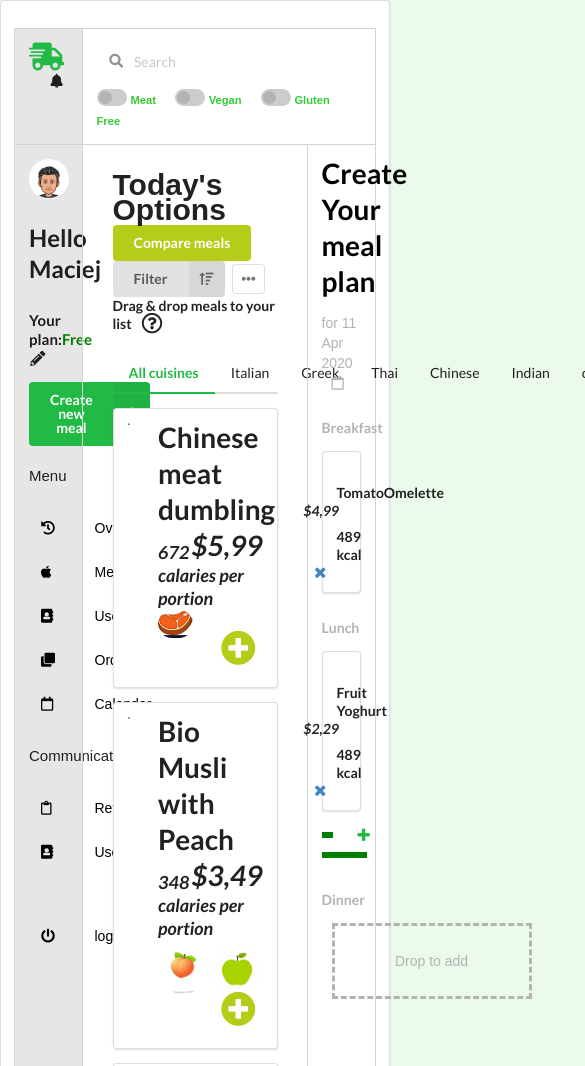
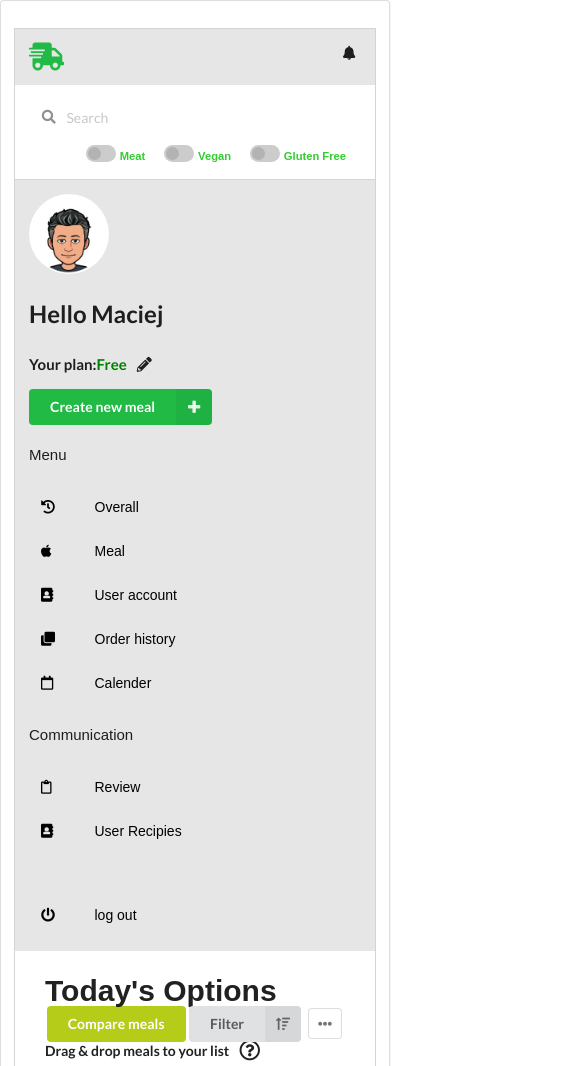
Before and after one commit to DhaaraniCIT/Spotknack, a plain HTML site: page index.html in a window 390 px wide. Shown: the top 1066 px of the page, 585 px wide, since content can reach past the window. Drawn offline with nearby package versions, Linux system fonts and the light colour scheme; a web font is replaced by a local one.

Commit message:
Update index.html

```diff
--- a/index.html
+++ b/index.html
@@ -12,16 +12,16 @@
     <script src="https://ajax.googleapis.com/ajax/libs/jquery/3.4.1/jquery.min.js"></script>
     </script>
     </head>
-  <body style="background-color:#ebfaeb">
-    <div class="ui segment">
+  <body >
+    <div class="ui segment" >
       <div class="ui celled grid " style="outline: none;
       border-style: none">
         <div class="row">
-          <div class="three wide column" style="background:#e6e6e6">
+          <div class="sixteen wide mobile eight wide tablet three wide computer column" style="background:#e6e6e6">
             <i class="green big shipping fast icon"></i>
             <i class="samll bell icon" style="float:right"></i>
           </div>
-          <div class="thirteen wide column " style="height:auto">
+          <div class="sixteen wide mobile eight wide tablet thirteen wide computer column " style="height:auto">
             <div class="ui search">
               <div class="ui left icon input">
                 <input type="text" placeholder="Search" style="width: 70%;outline: none;border-style: none;">
@@ -48,7 +48,7 @@
           </div>
         </div>
         <div class="row">
-          <div class="three wide column" style="background:#e6e6e6">
+          <div class="sixteen wide mobile eight wide tablet three wide computer column" style="background:#e6e6e6">
             <div id="app">
               <div class="image">
                 <img v-bind:src="image" class="ui tiny circular image">
@@ -99,7 +99,7 @@
               </a>
             </div>-->
           </div>
-          <div class="ten wide column" style="padding: 30px;">
+          <div class="sixteen wide mobile eight wide tablet ten wide computer column" style="padding: 30px;">
             <strong style="font-size: 30px;">Today's Options</strong>
             <div style="float:right">
               <button class="ui olive button">Compare meals</button><button class="ui right labeled icon button">
@@ -110,25 +110,25 @@
             </div>
             <h5 class="ui header">Drag & drop meals to your list &nbsp&nbsp<i class="question circle outline icon"></i></h5>
             <div class="ui green secondary pointing menu">
-              <a class="active item" href="#">
+              <a class="active item" href="#main_body">
                 All cuisines
               </a>
-              <a class="item" href="#">
+              <a class="item" href="#main_body">
                 Italian
               </a>
-              <a class="item" href="#">
+              <a class="item" href="#main_body">
                 Greek
               </a>
-              <a class="item" href="#">
+              <a class="item" href="#main_body">
                 Thai
               </a>
-              <a class="item" href="#">
+              <a class="item" href="#main_body">
                 Chinese
               </a>
-              <a class="item" href="#">
+              <a class="item" href="#main_body">
                 Indian
               </a>
-              <a class="item" href="#">
+              <a class="item" href="#main_body">
                 cajun
               </a>
               <div class="right menu">
@@ -142,6 +142,7 @@
                 </a>
               </div>
             </div>
+            <div id="main_body">
             <div class="ui segment" draggable="true" ondragstart="drag(event)">
               <div id="drag">
                 <div class="ui grid">
@@ -199,7 +200,8 @@
               </div>
             </div>
           </div>
-          <div class="three wide column" style="color:#b3b3b3">
+        </div>
+          <div class="sixteen wide mobile eight wide tablet three wide computer column" style="color:#b3b3b3">
             <h1 class="ui header" style="color:black">Create Your <br>
                meal plan</h1>
                for <span class="output"></span> &nbsp&nbsp<i class="calendar outline icon"></i>
@@ -297,74 +299,6 @@
        });
        </script>
     <script src="https://cdn.jsdelivr.net/npm/vue"></script>
-    <script type="text/javascript">
-    var app = new Vue({
-      el:'#app',
-      data:{
-        image:'image/face.jpg',
-        name:'Maciej',
-        plan:'Free'
-      }
-    })
-
-    var drag = new Vue({
-      el: '#drag',
-      data: {
-        product: 'Chinese meat dumbling',
-        image: 'image/du.jpg',
-        description: '672 calaries per portion',
-        price: '$5,99',
-        ingridien:'image/meat.jpg'
-      }
-    })
-    var drag1 = new Vue({
-      el: '#drag1',
-      data: {
-        product: 'Bio Musli with Peach',
-        image: 'image/peach.jpg',
-        description: '348 calaries per portion',
-        price: '$3,49',
-        ingridien:'image/d.png',
-        ingridien1:'image/dd.jpg'
-      }
-    })
-    var drag2 = new Vue({
-      el: '#drag2',
-      data: {
-        product: 'Fresh Sandwich with Hum',
-        image: 'image/image.png',
-        description: '552 calaries per porsion',
-        price: '$4,29',
-        ingridien:'image/meat.jpg',
-        ingridien1:'image/bread.jpeg'
-      }
-    })
-    function allowDrop(ev) {ev.preventDefault();}
-    function drag(ev) {ev.dataTransfer.setData("text/html", ev.target.id);}
-    function drop(ev) {
-    ev.preventDefault();
-    var data = ev.dataTransfer.getData("text/html");
-    ev.target.appendChild(document.getElementById(data));
-    }
-    var side = new Vue({
-      el: '#side',
-      data: {
-        product: 'TomatoOmelette',
-        image: 'image/tomato.jpg',
-        description: '489 kcal',
-        price: '$4,99',
-      }
-    })
-    var side1 = new Vue({
-      el: '#side1',
-      data: {
-        product: 'Fruit Yoghurt',
-        image: 'image/yogurt.jpg',
-        description: '489 kcal',
-        price: '$2,29',
-      }
-    })
-    </script>
-    <script src = "js/main.js">
+    <script src = "js/main.js"></script>
   </body>
 </html>
```
